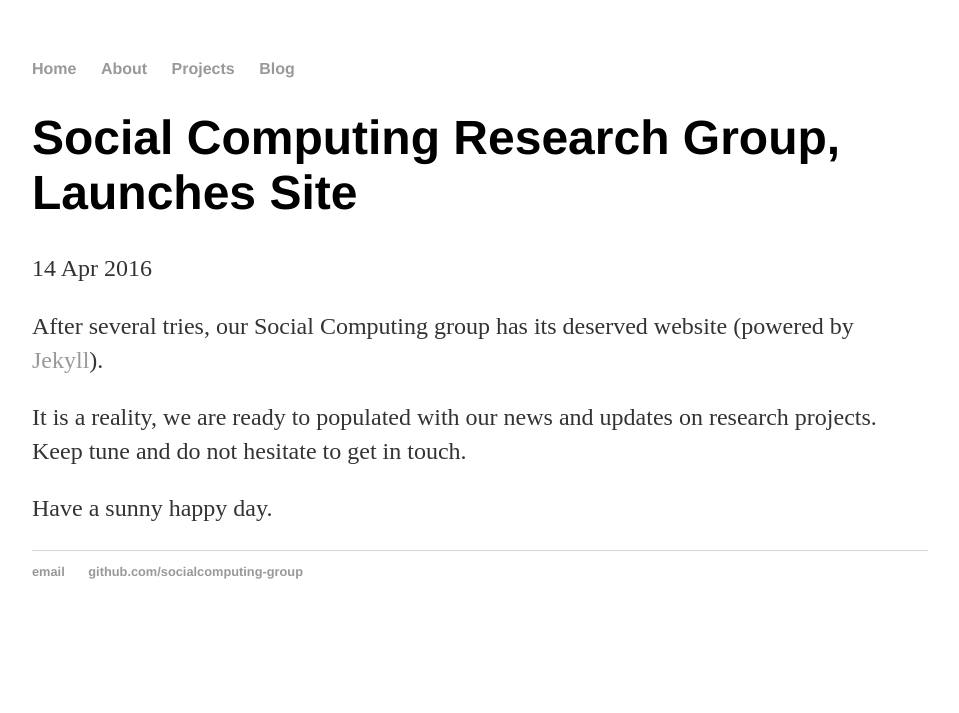
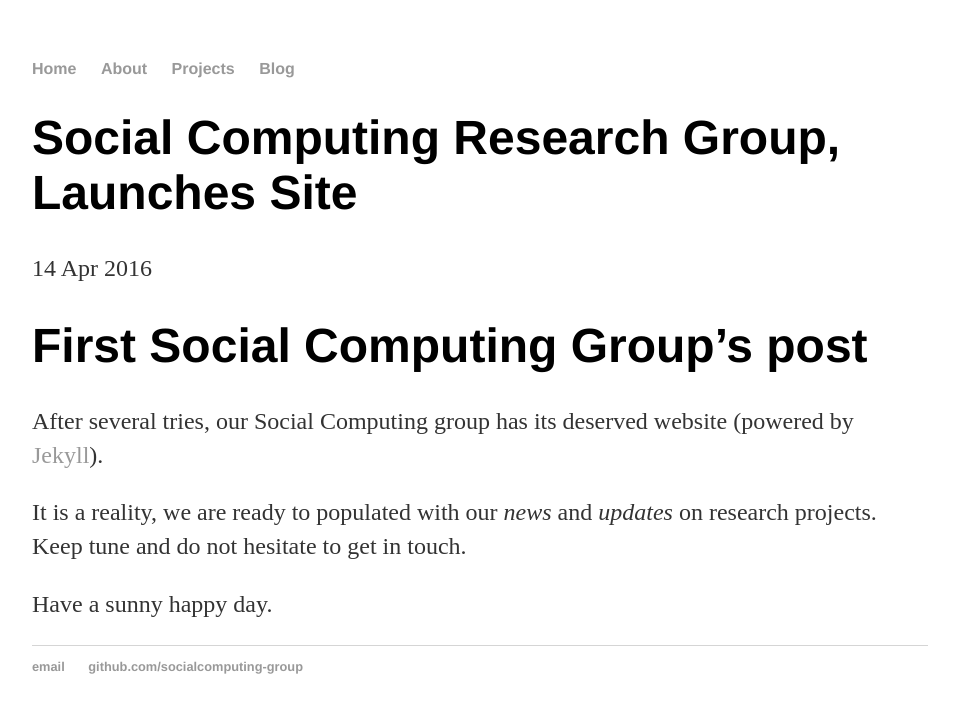
Before and after one commit to socialcomputing-group/socialcomputing-group.github.io, a Jekyll site: the page built from _posts/2016-04-14-socialcomputing-group-site-launched.md, in a window 1280 px wide. Shown: the top 713 px of the page, without its empty margins (160-1119 px from the left). Built offline with Jekyll 4.4.1, drawn with Linux system fonts in a browser that asks for light colours.

Commit message:
Update 2016-04-14-socialcomputing-group-site-launched.md

```diff
--- a/_posts/2016-04-14-socialcomputing-group-site-launched.md
+++ b/_posts/2016-04-14-socialcomputing-group-site-launched.md
@@ -4,9 +4,12 @@ title: "Social Computing Research Group, Launches Site"
 date: 2016-04-14
 ---
 
+First Social Computing Group's post
+====================
+
 After several tries, our Social Computing group has its deserved website (powered by [Jekyll](http://jekyllrb.com)).
 
-It is a reality, we are ready to populated with our news and updates on research projects.
+It is a reality, we are ready to populated with our *news* and *updates* on research projects.
 Keep tune and do not hesitate to get in touch.
 
 Have a sunny happy day.
```
